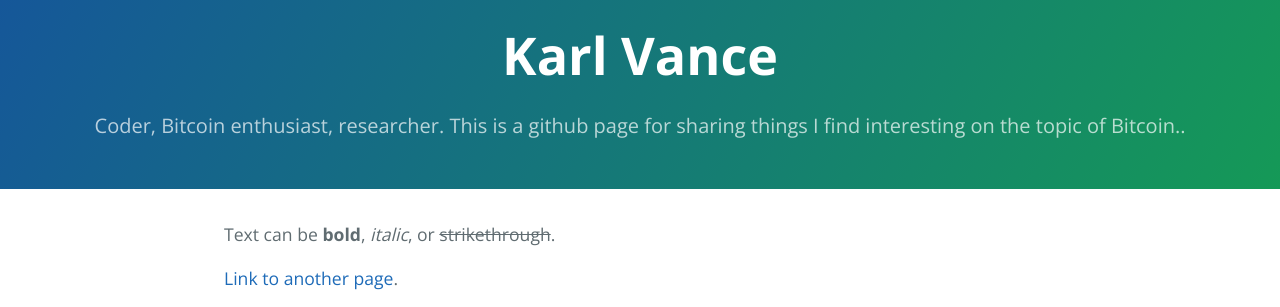
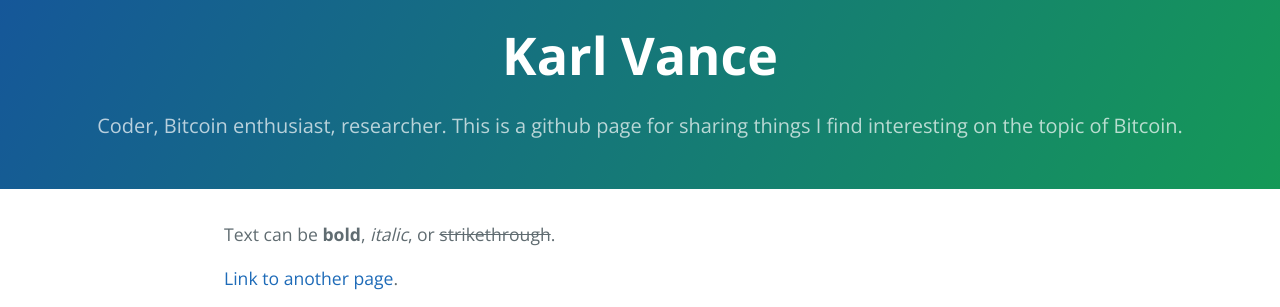
Before and after one commit to krvcrypto/krvcrypto.github.io, a Jekyll site: the page built from caymen-style.md, in a window 1280 px wide and 900 px high. Shown: the top 307 px of the window. Built offline with Jekyll 4.4.1, drawn with Linux system fonts in a browser that asks for light colours.

Commit message:
Typo fix

```diff
--- a/_config.yml
+++ b/_config.yml
@@ -3,7 +3,7 @@
 title: Karl Vance
 email: krvcrypto@protonmail.com
 description: >- # this means to ignore newlines until "baseurl:"
-  Coder, Bitcoin enthusiast, researcher. This is a github page for sharing things I find interesting on the topic of Bitcoin..
+  Coder, Bitcoin enthusiast, researcher. This is a github page for sharing things I find interesting on the topic of Bitcoin.
 baseurl: "" # the subpath of your site, e.g. /blog
 url: "https://krvcrypto.github.io" # the base hostname & protocol for your site, e.g. http://example.com
 #twitter_username: krvcrypto
```
